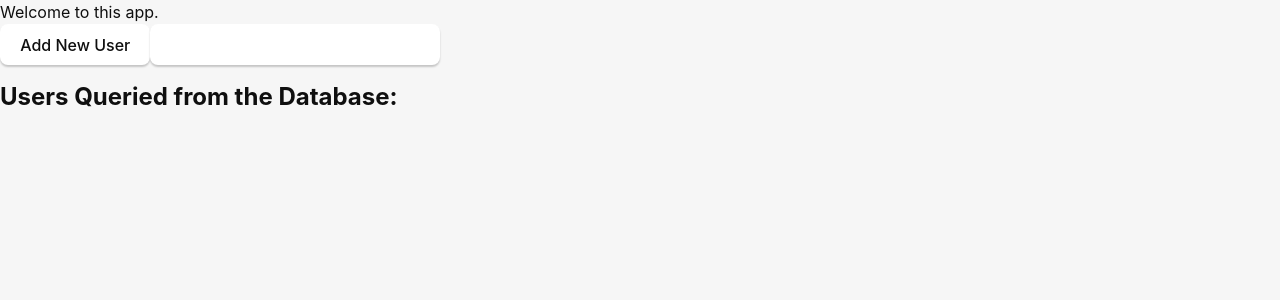
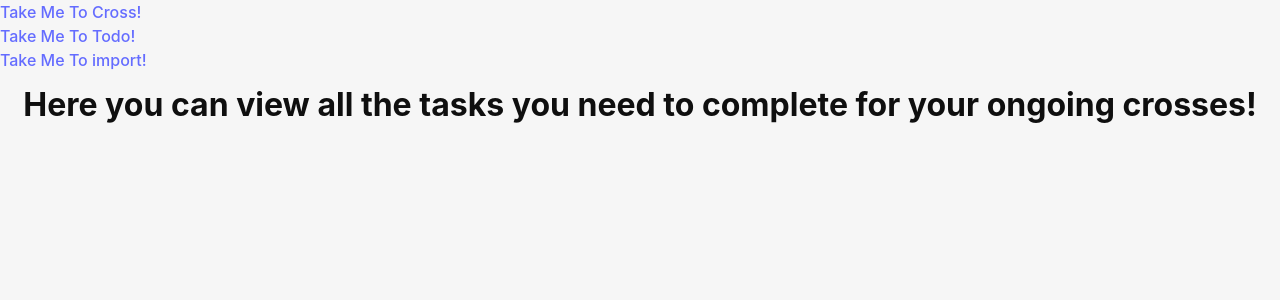
Before and after one commit to worm-world/worm-world, a React (Vite) app: page /todo in a window 1280 px wide. Shown: the top 300 px of the page. Built offline with nearby package versions, Linux system fonts and the light colour scheme.

Commit message:
Added router and basic page skeletons

```diff
--- a/package.json
+++ b/package.json
@@ -17,7 +17,8 @@
     "@tauri-apps/api": "^1.1.0",
     "react": "^18.2.0",
     "react-dom": "^18.2.0",
-    "react-flow-renderer": "^10.3.17"
+    "react-flow-renderer": "^10.3.17",
+    "react-router-dom": "^6.4.3"
   },
   "devDependencies": {
     "@tauri-apps/cli": "^1.1.0",
--- a/src/App.tsx
+++ b/src/App.tsx
@@ -1,53 +1,35 @@
 import * as React from 'react';
 import './App.css';
-import { invoke } from '@tauri-apps/api/tauri';
-import { User } from './models/User';
+import { BrowserRouter as Router, Routes, Route, Link}
+    from 'react-router-dom';
+import { Cross } from './components/Cross';
+import Todo from './pages/todo';
+import Import from './pages/import';
+import Home from './pages/home';
+import CrossPage from './pages/crossPage';
 
 function App() {
-  const [users, setUsers] = React.useState<User[]>([]);
-  const getUsersFromDB = () => {
-    invoke("get_users").then((m) => {
-      setUsers(m as User[]);
-      console.log(users);
-    });
-  }
-
-  React.useEffect(getUsersFromDB, []);
-  const inputRef = React.useRef<HTMLInputElement>(null);
-
-  const sendInput = () => {
-    if (inputRef.current && inputRef.current.value.length > 0) {
-      invoke("insert_user", { name: inputRef.current.value }).then((m) => {
-        getUsersFromDB();
-      })
-      console.log("Sent input");
-    }
-  }
-
   return (
-    <div className="App">
-      <div className="App-header">
-        Welcome to this app.
-      </div>
-      <div>
-        <div>
-          <button onClick={sendInput}>Add New User</button>
-          <input
-            ref={inputRef}
-            type="text"
-          />
-        </div>
-        <h2>Users Queried from the Database:</h2>
-        <ul>
-          {
-            users.map(u =>
-              <li key={String(u.id)}>
-                {u.id + ": " + u.userName}
-              </li>
-            )
-          }
-        </ul>
-      </div>
+    <div>
+    <Router>
+      {/*Make sure to put the NavBar component inside the router component*/}
+      <Link to="/cross">
+        Take Me To Cross!<br></br>
+      </Link>
+      <Link to="/todo">
+        Take Me To Todo!<br></br>
+      </Link>
+      <Link to="/import">
+        Take Me To import!<br></br>
+      </Link>
+      <Routes>
+        <Route path='/cross' element={<CrossPage />} />
+        <Route path='/' element={<Home />} />
+        <Route path='/todo' element={<Todo/>} />
+        <Route path='/import' element={<Import/>} />
+        test
+      </Routes>
+    </Router>
     </div>
   );
 }
--- /dev/null
+++ b/src/pages/crossPage.tsx
@@ -0,0 +1,13 @@
+import React from "react";
+
+const CrossPage = () => {
+  return (
+    <div>
+      <h1>
+        Here you can create a new cross!
+      </h1>
+    </div>
+  );
+};
+
+export default CrossPage;
--- /dev/null
+++ b/src/pages/home.tsx
@@ -0,0 +1,13 @@
+import React from "react";
+
+const Home = () => {
+  return (
+    <div>
+      <h1>
+        Here is the homepage because i need a default route!
+      </h1>
+    </div>
+  );
+};
+
+export default Home;
--- /dev/null
+++ b/src/pages/import.tsx
@@ -0,0 +1,13 @@
+import React from "react";
+
+const Import = () => {
+  return (
+    <div>
+      <h1>
+        Here you can import data into the database!
+      </h1>
+    </div>
+  );
+};
+
+export default Import;
--- /dev/null
+++ b/src/pages/todo.tsx
@@ -0,0 +1,13 @@
+import React from "react";
+
+const Todo = () => {
+  return (
+    <div>
+      <h1>
+        Here you can view all the tasks you need to complete for your ongoing crosses!
+      </h1>
+    </div>
+  );
+};
+
+export default Todo;
```
Also changed, not shown: 1 other file (tests, documents, lock files or other folders).
